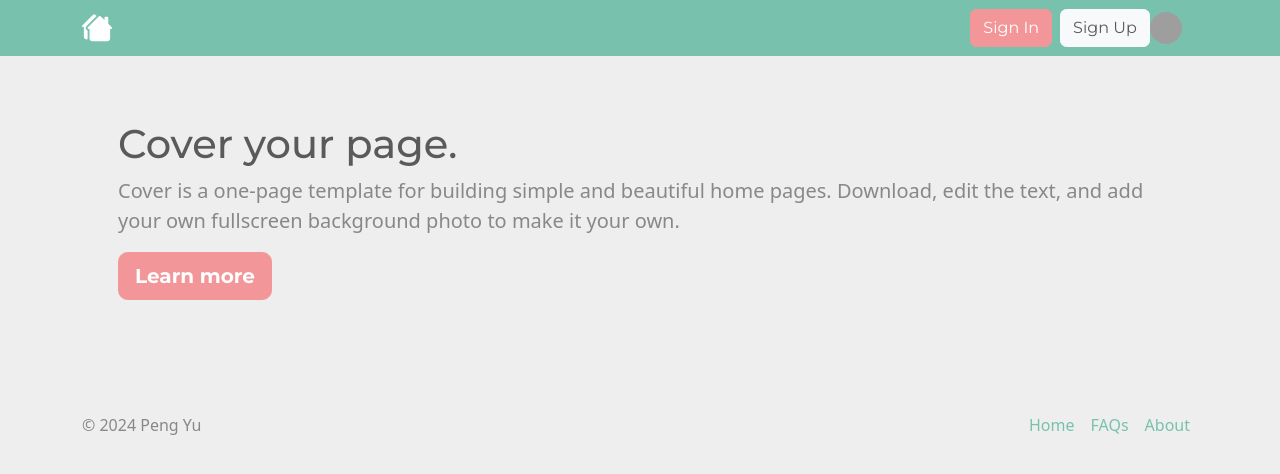
After one commit to pengyoo/cdos_rentrater, a Django app: page /about/ in a window 1280 px wide. The commit adds this page. Shown: the top 474 px of the page. Run offline with Django 5.2, Linux system fonts and the light colour scheme; some libraries are stand-ins or nearby versions; grey boxes are pictures that could not be loaded.

Commit message:
refactor template

```diff
--- a/rater/templates/base.html
+++ b/rater/templates/base.html
@@ -14,6 +14,10 @@
       body {
         background-color: #eeeeee;
       }
+
+      {% block style %}
+
+      {% endblock %}
     </style>
   </head>
 
@@ -49,17 +53,17 @@
               >
             </li>
             <li>
-              <a href="index.html" class="nav-link px-2 link-body-emphasis"
+              <a href="/?rating__gte=5" class="nav-link px-2 link-body-emphasis"
                 >Excellence List</a
               >
             </li>
             <li>
-              <a href="index.html" class="nav-link px-2 link-body-emphasis"
+              <a href="/?rating__lte=2" class="nav-link px-2 link-body-emphasis"
                 >Concerns List</a
               >
             </li>
             <li>
-              <a href="about.html" class="nav-link px-2 link-body-emphasis"
+              <a href="/about" class="nav-link px-2 link-body-emphasis"
                 >About</a
               >
             </li>
@@ -103,21 +107,8 @@
       </div>
     </header>
 
-    <main>
-      <div class="container">
-        <div class="row">
-          <div class="col-lg-9">
-            {% block main %}
-            {% endblock %}
-          </div>
-
-          <div class="col-lg-3">
-            {% block side %}
-            {% endblock %}
-          </div>
-        </div>
-      </div>
-    </main>
+    {% block content %}
+    {% endblock %}
 
     <div class="container">
       <footer
@@ -127,7 +118,7 @@
 
         <ul class="nav col-md-4 justify-content-end">
           <li class="nav-item">
-            <a href="index.html" class="nav-link px-2 text-body-secondary"
+            <a href="/" class="nav-link px-2 text-body-secondary"
               >Home</a
             >
           </li>
@@ -135,7 +126,7 @@
             <a href="#" class="nav-link px-2 text-body-secondary">FAQs</a>
           </li>
           <li class="nav-item">
-            <a href="about.html" class="nav-link px-2 text-body-secondary"
+            <a href="/about" class="nav-link px-2 text-body-secondary"
               >About</a
             >
           </li>
--- /dev/null
+++ b/rater/templates/rater/about.html
@@ -0,0 +1,12 @@
+{% extends "base.html" %}
+
+{% block content %}
+<main class="container p-5">
+    <h1>Cover your page.</h1>
+    <p class="lead">Cover is a one-page template for building simple and beautiful home pages. Download, edit the
+        text, and add your own fullscreen background photo to make it your own.</p>
+    <p class="lead">
+        <a href="#" class="btn btn-lg btn-secondary fw-bold">Learn more</a>
+    </p>
+</main>
+{% endblock %}
--- a/rater/templates/rater/index.html
+++ b/rater/templates/rater/index.html
@@ -1,4 +1,4 @@
-{% extends "base.html" %}
+{% extends "base-columns.html" %}
 
 {% block title %}
 <title> RentRater - Home </title>
@@ -10,7 +10,7 @@
     class="row row-cols-1 row-cols-lg-2 align-items-stretch g-4 mb-3"
   >
     {% for property in properties %}
-    <a class="text-decoration-none" href="/property/{{ property.id }}">
+    <a class="text-decoration-none" href="{% url 'property' property.id %}">
       <div class="col" role="button">
         <div
           class="card card-cover h-100 overflow-hidden text-bg-dark shadow-lg"
--- a/rater/templates/rater/property.html
+++ b/rater/templates/rater/property.html
@@ -1,4 +1,4 @@
-{% extends "base.html" %}
+{% extends "base-columns.html" %}
 
 {% block title %}
 <title> {{ property.address }} - RentRater</title>
--- a/rater/urls.py
+++ b/rater/urls.py
@@ -5,6 +5,7 @@ from django.urls import path
 from . import views
 
 urlpatterns = [
-    path('', views.HomeView.as_view()),
+    path('', views.HomeView.as_view(), name="properties"),
     path("property/<int:pk>/", views.PropertyDetailView.as_view(), name="property"),
+    path('about/', views.AboutView.as_view(), name="about"),
 ]
--- a/rater/views.py
+++ b/rater/views.py
@@ -3,6 +3,7 @@ from django.db.models.query import QuerySet
 from django.shortcuts import render
 from django_filters.views import FilterView
 from django.views.generic import DetailView
+from django.views.generic import TemplateView
 from . import models
 from . import filters
 
@@ -34,3 +35,7 @@ class PropertyDetailView(DetailView):
             .filter(
             property_id=property_id)
         return context
+
+
+class AboutView(TemplateView):
+    template_name = 'rater/about.html'
```
Also changed, not shown: rater/templates/base-columns.html (added, +19 -0 lines).
